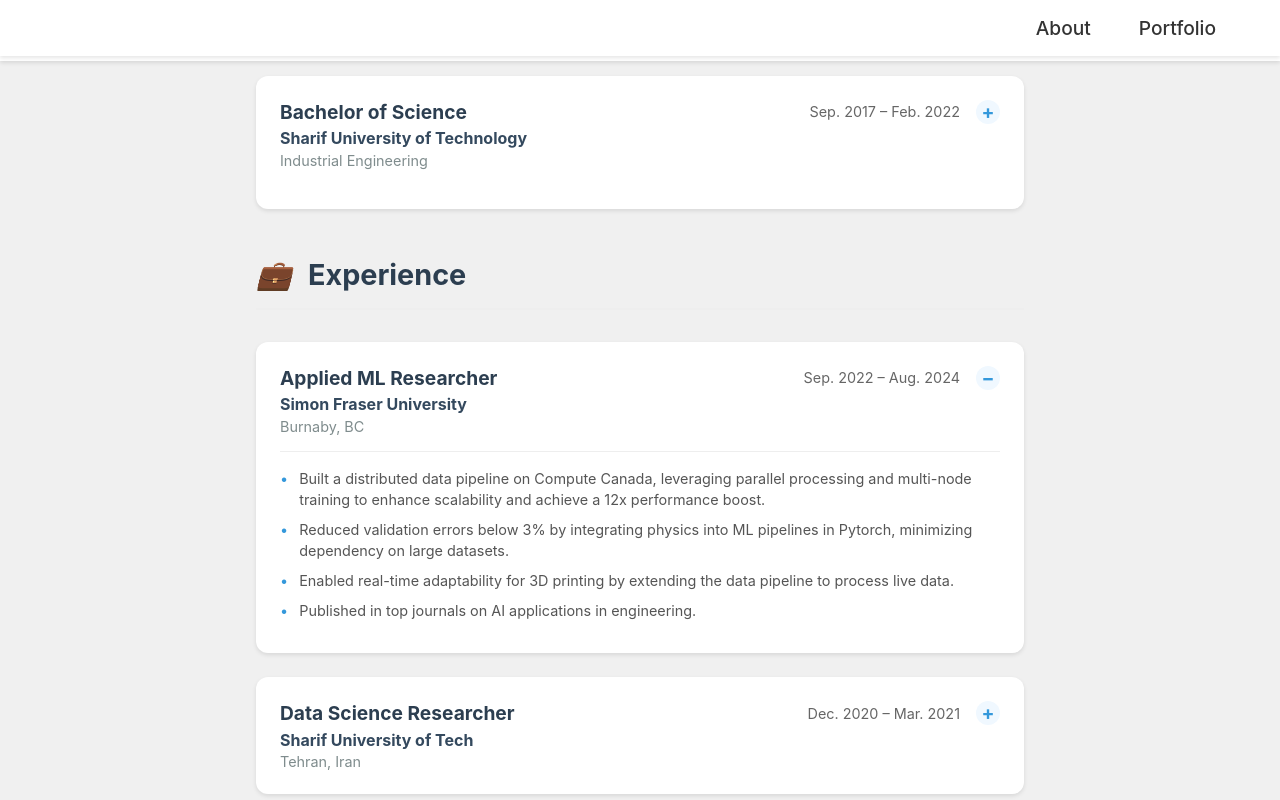
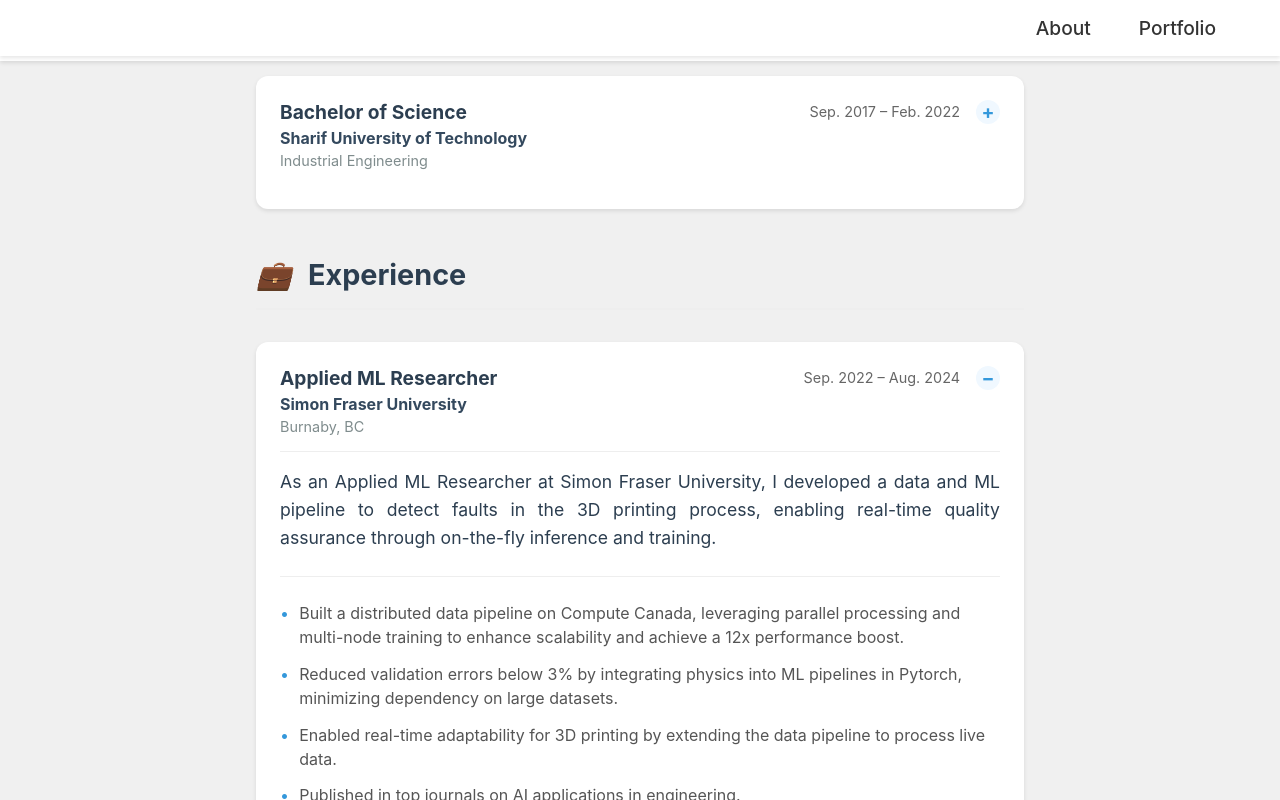
Before and after one commit to pouyan-sajadi/Website, a React (Create React App) app: page / in a window 1280 px wide. Both pictures are taken after a click on the element 640 px from the left and 1349 px from the top of the page. Shown: the part 949-1749 px from the top of the page. Built offline with nearby package versions, Linux system fonts and the light colour scheme.

Commit message:
adding intro to experience

```diff
--- a/src/pages/Home.css
+++ b/src/pages/Home.css
@@ -1026,3 +1026,41 @@
     height: 70px;
   }
 }
+.experience-intro {
+  font-size: 1.1rem;
+  color: #2c3e50;
+  line-height: 1.6;
+  margin-bottom: 1.5rem;
+  padding-bottom: 1.5rem;
+  border-bottom: 1px solid #eee;
+  text-align: justify; /* Add this line */
+}
+
+.experience-details {
+  list-style-type: none;
+  padding: 0;
+  margin: 0;
+}
+
+.experience-details li {
+  color: #555;
+  margin-bottom: 0.8rem;
+  padding-left: 1.2rem;
+  position: relative;
+  font-size: 1rem;
+  line-height: 1.5;
+}
+
+.experience-details li::before {
+  content: "•";
+  position: absolute;
+  left: 0;
+  color: #3498db;
+}
+
+.experience-details-container {
+  margin-top: 1rem;
+  padding-top: 1rem;
+  border-top: 1px solid #eee;
+  animation: slideDown 0.3s ease-out;
+}
--- a/src/pages/Home.js
+++ b/src/pages/Home.js
@@ -93,6 +93,7 @@
       company: "Simon Fraser University",
       location: "Burnaby, BC",
       date: "Sep. 2022 – Aug. 2024",
+      intro: "As an Applied ML Researcher at Simon Fraser University, I developed a data and ML pipeline to detect faults in the 3D printing process, enabling real-time quality assurance through on-the-fly inference and training.",
       details: [
         "Built a distributed data pipeline on Compute Canada, leveraging parallel processing and multi-node training to enhance scalability and achieve a 12x performance boost.",
         "Reduced validation errors below 3% by integrating physics into ML pipelines in Pytorch, minimizing dependency on large datasets.",
@@ -101,11 +102,26 @@
       ]
     },
     {
+      id: 4,
+      title: "Data Scientist",
+      company: "Fixshow",
+      location: "Tehran, Iran",
+      date: "Oct. 2021 – Jul. 2022",
+      intro: "At Fixshow, I worked as a Data Scientist in a startup environment, collaborating closely with the marketing team to enhance a home service platform connecting customers with providers across five major cities in Iran.",
+      details: [
+        "Improved recommendation system performance by 15% via predictive analytics in Scikit-Learn.",
+        "Increased marketing campaign effectiveness by 10% with engineered features for KPIs.",
+        "Boosted customer engagement by optimizing strategies with A/B testing experiments.",
+        "Extracted actionable business insights via statistical modeling and data visualization in Matplotlib."
+      ]
+    },
+    {
       id: 2,
       title: "Data Science Researcher",
       company: "Sharif University of Tech",
       location: "Tehran, Iran",
-      date: "Dec. 2020 – Mar. 2021",
+      date: "Jun. 2021 – Nov. 2021",
+      intro: "As a Data Science Researcher at Sharif University of Tech, I collaborated with a diverse team to analyze over 4 million data points on urban accidents and congestion in LA County, developing a deep learning solution to predict accident impacts.",
       details: [
         "Achieved 96% precision in accident prediction with deep learning using Tensorflow for urban safety.",
         "Identified high-risk accident periods via temporal trend analysis, enabling targeted interventions.",
@@ -119,26 +135,15 @@
       company: "Sepehr Plastic",
       location: "Tehran, Iran",
       date: "Oct. 2020 – Jun. 2021",
+      intro: "During my internship as a BI/Data Analyst at Sepehr Plastic, I facilitated the migration from an outdated, traditional database to a modern, centralized data pipeline and management system, optimizing data handling for a large plastic manufacturing company.",
       details: [
         "Reduced query execution time by 40% by optimizing pipelines and integrating MySQL.",
         "Collaborated with stakeholders to identify and resolve data inconsistencies.",
         "Designed Power BI dashboards adopted by 5+ departments, driving data-informed decisions.",
         "Streamlined data pipelines, reducing cross-departmental data request resolution times by 200%."
       ]
-    },
-    {
-      id: 4,
-      title: "Data Scientist",
-      company: "Fixshow",
-      location: "Tehran, Iran",
-      date: "Apr. 2019 – Dec. 2019",
-      details: [
-        "Improved recommendation system performance by 15% via predictive analytics in Scikit-Learn.",
-        "Increased marketing campaign effectiveness by 10% with engineered features for KPIs.",
-        "Boosted customer engagement by optimizing strategies with A/B testing experiments.",
-        "Extracted actionable business insights via statistical modeling and data visualization in Matplotlib."
-      ]
     }
+
   ];
 
   const toggleDetails = (id) => {
@@ -173,6 +178,7 @@
             </div>
             {expandedId === exp.id && (
               <div className="experience-details-container">
+                <p className="experience-intro">{exp.intro}</p>
                 <ul className="experience-details">
                   {exp.details.map((detail, idx) => (
                     <li key={idx}>{detail}</li>
```
